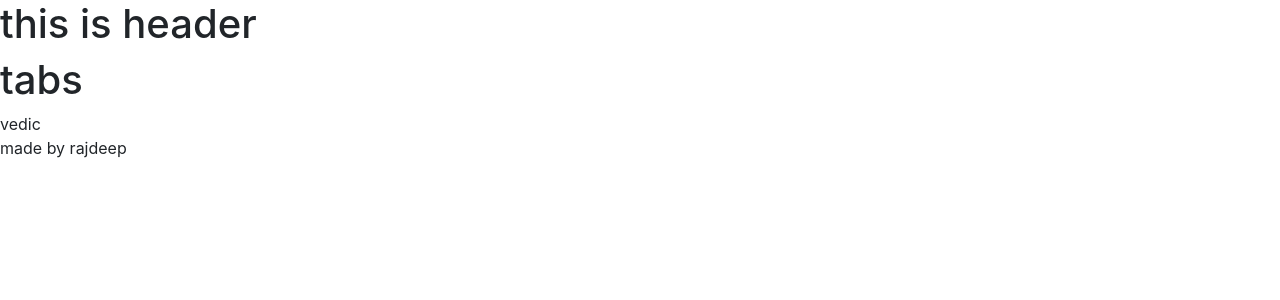
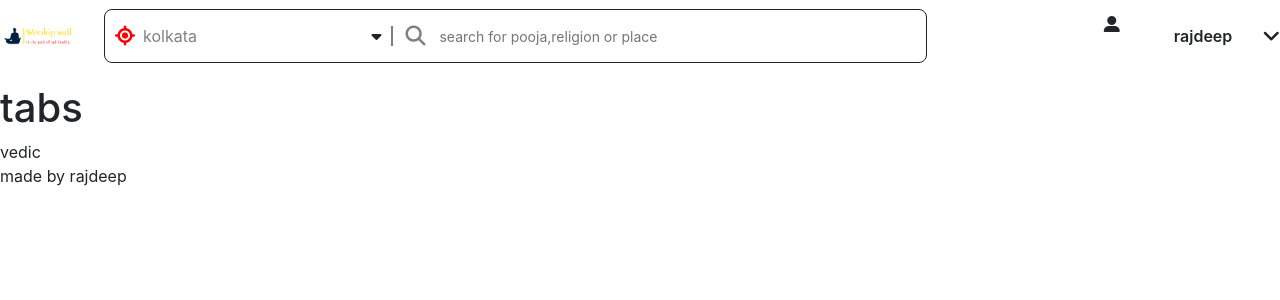
Before and after one commit to WaDuRaJ/puroheet, a React (Create React App) app: page / in a window 1280 px wide. Shown: the top 300 px of the page. Built offline with nearby package versions, Linux system fonts and the light colour scheme.

Commit message:
header done

```diff
--- a/package.json
+++ b/package.json
@@ -6,9 +6,7 @@
     "@testing-library/jest-dom": "^5.17.0",
     "@testing-library/react": "^13.4.0",
     "@testing-library/user-event": "^13.5.0",
-    "bootstrap": "^5.3.3",
     "react": "^18.2.0",
-    "react-bootstrap": "^2.10.1",
     "react-dom": "^18.2.0",
     "react-scripts": "5.0.1",
     "web-vitals": "^2.1.4"
--- a/public/index.html
+++ b/public/index.html
@@ -13,6 +13,7 @@
     <link rel="manifest" href="%PUBLIC_URL%/manifest.json" />
     <title>puroheet booking</title>
     <link href="https://cdn.jsdelivr.net/npm/bootstrap@5.3.3/dist/css/bootstrap.min.css" rel="stylesheet" integrity="sha384-QWTKZyjpPEjISv5WaRU9OFeRpok6YctnYmDr5pNlyT2bRjXh0JMhjY6hW+ALEwIH" crossorigin="anonymous">
+    <script src="https://kit.fontawesome.com/e844855316.js" crossorigin="anonymous"></script>
   </head>
   <body>
     <noscript>You need to enable JavaScript to run this app.</noscript>
--- a/src/components/headers/header.css
+++ b/src/components/headers/header.css
@@ -0,0 +1,94 @@
+.header{
+  width: 100%;
+  display: flex;
+  align-items: center;
+  margin-bottom: 12px;
+}
+
+.header-logo{
+  height: 27px;
+  max-width: 140px;
+  margin-right: 24px;
+}
+
+.header-right{
+  display: flex;
+  flex: 1;
+  justify-content: space-between;
+  align-items: center;
+  height: 72px;
+}
+
+.header-location-search-container{
+  height: 54px;
+  display: flex;
+  align-items: center;
+  border-radius: 8px;
+  box-shadow: black;
+  border: 1px solid;
+  width: 70%;
+}
+
+.location-wrapper{
+  display: flex;
+  flex: 1;
+  justify-content: space-between;
+  padding: 0px 10px;
+}
+
+.location-icon-name{
+  display: flex;
+  color: grey;
+}
+
+.location-icon{
+  color: red;
+  font-size: 20px;
+  margin-right: 8px;
+}
+
+.location-search-separator{
+  height: 20px;
+  border: 0.5px solid;
+  color: gray;
+}
+
+.header-searchbar{
+  display: flex;
+  flex: 2;
+}
+
+.search-icon{
+  font-size: 20px;
+  color: gray;
+  margin: 0px 12px;
+}
+
+.search-input{
+  border: none;
+  outline: none;
+  width: 60%;
+  font-size: 14px;
+}
+
+.profile-wrapper{
+  display: flex;
+  justify-content: space-between;
+  width: 15%;
+  align-items: center;
+}
+
+.header-profile-image {
+  height: 40px;
+  width: 40px;
+  border-radius: 50%;
+}
+
+.header-username{
+  font-size: 16px;
+  font-weight: 600;
+}
+
+.profile-option-icon{
+  font-size: 20px;
+}
--- a/src/components/headers/index.jsx
+++ b/src/components/headers/index.jsx
@@ -1,10 +1,32 @@
 import React from 'react'
-import './header.css'
+import './Header.css'
+import logo from '../../assets/logo.png'
+
 const Header = () => {
   return (
-    <div>
-
-      <h1>this is header</h1>
+    <div className='max-width header'>
+      <img src={logo} alt='hlogo' className='header-logo' />
+      <div className='header-right'>
+        <div className='header-location-search-container'>
+          <div className='location-wrapper'>
+            <div className='location-icon-name'>
+              <i className='fa-solid fa-location-crosshairs absolute-center location-icon'></i>
+              <div>kolkata</div>
+            </div>
+            <i className='fa-solid fa-caret-down absolute-center'></i>
+          </div>
+          <div className='location-search-separator'></div>
+          <div className='header-searchbar'>
+            <i className='fa-solid fa-magnifying-glass absolute-center search-icon'></i>
+            <input placeholder='search for pooja,religion or place' className='search-input'/>
+          </div>
+        </div>
+        <div className='profile-wrapper'>
+          <i className='fa-solid fa-user-large header-profile-image'></i>
+          <div className='header-username'>rajdeep</div>
+          <i className='fa-solid fa-angle-down absolute-center profile-option-icon'></i>
+        </div>
+      </div>
     </div>
   )
 }
--- a/src/index.css
+++ b/src/index.css
@@ -1,3 +1,7 @@
+@import "./styles/common\ styles.css";
+@import "./styles/complex\ styles.css";
+
+
 body {
   margin: 0;
   font-family: -apple-system, BlinkMacSystemFont, 'Segoe UI', 'Roboto', 'Oxygen',
--- a/src/styles/common styles.css
+++ b/src/styles/common styles.css
@@ -0,0 +1,9 @@
+.max-width{
+    max-width: 1300px;
+    margin: 0px auto;
+}
+.absolute-center{
+    display: flex;
+    justify-content: center;
+    align-items: center;
+}
```
Also changed, not shown: src/assets/logo.png (added), 1 other file (tests, documents, lock files or other folders).
